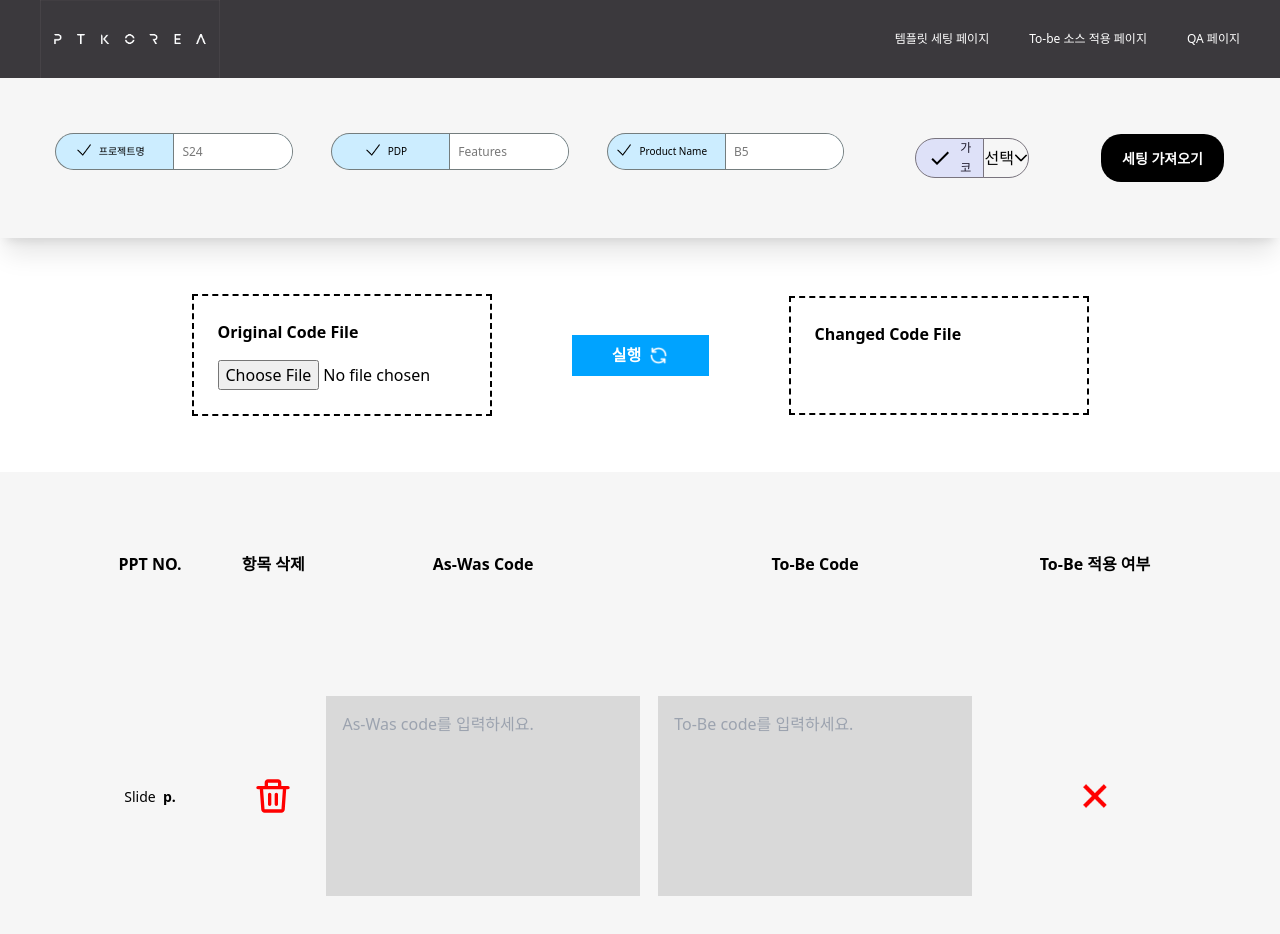
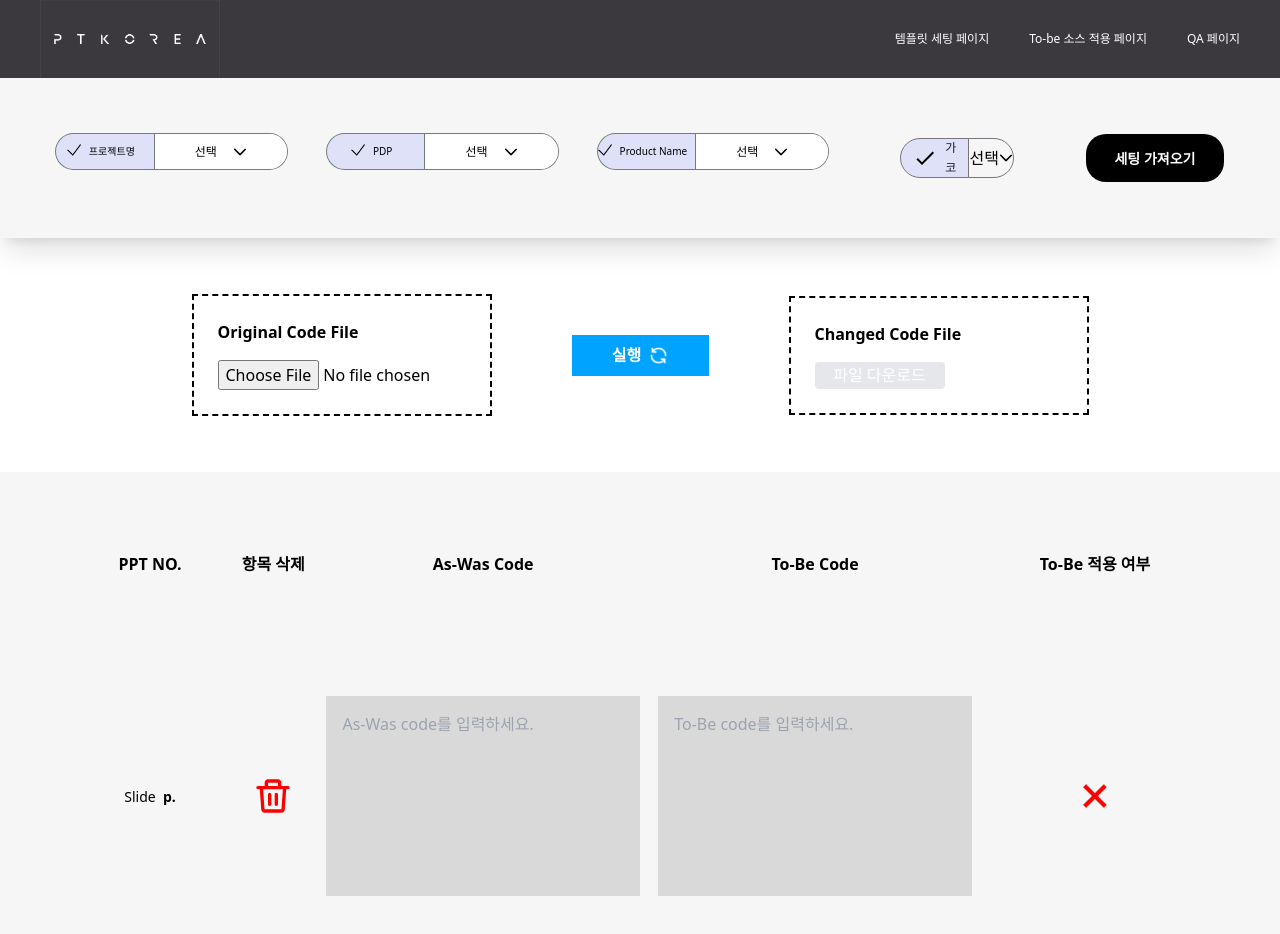
Before and after one commit to haley10309/recoder, a React (Vite) app: page /tobe-applied in a window 1280 px wide. Built offline with nearby package versions, Linux system fonts and the light colour scheme; no server answers.

Commit message:
feat: dropdown componentization

```diff
--- /dev/null
+++ b/src/Components/ToBeApplied/SettingDropdown.jsx
@@ -0,0 +1,98 @@
+import { useState, useEffect } from 'react';
+import axios from "axios";
+import { twMerge } from 'tailwind-merge';
+import { Dropdown } from "primereact/dropdown";
+import Check from '../../assets/check.png'
+
+const divWrapperClasses = {
+    dropdown:
+      'bg-[#DEE1F8] rounded-[20px] ring-1 ring-[#747D7E] flex h-[35px] gap-2 text-[10px] w-full',
+  };
+  const divClasses = {
+    default: 'focus-within:bg-none w-full bg-white focus:outline-none focus:ring-0',
+    'default-font':
+      'font-noto placeholder:text-[#787878] text-[12px] font-normal leading-normal',
+  };
+
+const SettingDropdown = ({
+    _wrapperProps,
+    _divProps,
+    _state,
+    _title,
+    _value,
+    _setValue,
+    _url }) => {
+
+  const [isValidFormat, setIsValidFormat] = useState(true);
+  const [options, setOptions] = useState([]);
+  const [loading, setLoading] = useState(true);
+
+  const handleOptions = (option) => {
+    return (
+      <div className="flex align-items-center">
+        <div>{option.name}</div>
+      </div>
+    );
+  };
+
+  useEffect(() => {
+    const fetchProducts = async () => {
+      try {
+        const response = await axios.get(`http://localhost:5000/${_url}`);
+        setOptions(response.data);
+      } catch (error) {
+        console.error("Error fetching product names:", error);
+      } finally {
+        setLoading(false);
+      }
+    };
+
+    fetchProducts();
+  }, []);
+
+    return (
+      <div
+        {..._wrapperProps}
+        className={twMerge(
+          divWrapperClasses.dropdown,
+          _state ? divWrapperClasses[_state] : "",
+          _wrapperProps?.className,
+        //   isValidFormat ? "" : divWrapperClasses.default,
+          "flex items-center"
+        )}
+        >
+        <div className="flex flex-[0.5] gap-2 justify-center">
+          <img className="w-[14px] h-[12px] align-center" src={Check} alt="check" />
+          {_title && (
+            <div className="flex items-center font-medium">{_title}</div>
+          )}
+        </div>
+        {loading ? (
+          <p>Loading ...</p>
+        ) : (
+          <div
+          {..._divProps}
+            className={twMerge(
+              divClasses.default,
+              divClasses["default-font"],
+              "flex justify-center align-center items-center flex-[0.5] h-full rounded-tr-[20px] rounded-br-[20px] font-medium border-l border-[#747D7E]",
+            _divProps?.className
+            )}
+          >
+            <Dropdown
+              value={options.find((option) => option.name === _value)}
+              options={options}
+              onChange={(e) => _setValue(e.value.name)}
+              optionLabel="name"
+              placeholder="선택"
+              className="px-10 gap-4"
+              filter
+              itemTemplate={handleOptions}
+            />
+          </div>
+        )}
+      </div>
+    );
+}
+
+export default SettingDropdown;
--- a/src/Pages/Qa_Page/Qa_page.jsx
+++ b/src/Pages/Qa_Page/Qa_page.jsx
@@ -1,18 +1,17 @@
 import React, { useState } from "react";
 import "./qa_page.scss";
-import Input_Project from "../../Components/Template_detail_set/Input_Project";
-import Input_pdp from "../../Components/Template_detail_set/Input_pdp";
-import Input_product_name from "../../Components/Template_detail_set/Input_product_name";
 import Input_date from "../../Components/Template_detail_set/Input_date";
 import Country_code from "../../Components/Template_detail_set/Country_code";
 import axios from "axios";
-import CheckIcon from "@mui/icons-material/Check";
 import CloseIcon from "@mui/icons-material/Close";
 import DoneIcon from "@mui/icons-material/Done";
 import { Dropdown } from "primereact/dropdown";
-import dayjs, { Dayjs } from "dayjs";
+import dayjs from "dayjs";
+import SettingDropdown from "../../Components/ToBeApplied/SettingDropdown";
 
 const Qa_page = () => {
+  const [_value, _setValue] = useState("");
+
   const [projectName, setProjectName] = useState("");
   const [PDP, setPDP] = useState("");
   const [productName, setProductName] = useState("");
@@ -21,8 +20,6 @@ const Qa_page = () => {
 
   const [asWasCodes, setAsWasCodes] = useState([]);
   const [toBeCodes, setToBeCodes] = useState([]);
-  const [updatedAsWasCodes, setUpdatedAsWasCodes] = useState([]);
-  const [updatedToBeCodes, setUpdatedToBeCodes] = useState([]);
   const [pptNos, setPptNos] = useState([]);
   const [file, setFile] = useState(null);
   const [fileContent, setFileContent] = useState("");
@@ -177,14 +174,29 @@ const Qa_page = () => {
   return (
     <div className="qa_page">
       <div className="template_detail_box">
-        <Input_Project
-          projectName={projectName}
-          setProjectName={setProjectName}
+        <SettingDropdown
+        _inputProps={{ placeholder: 'S24' }}
+        _title='프로젝트명'
+        _onChange={()=>{}}
+        _value={projectName}
+        _setValue={setProjectName}
+        _url='projects'
         />
-        <Input_pdp PDP={PDP} setPDP={setPDP} />
-        <Input_product_name
-          productName={productName}
-          setProductName={setProductName}
+        <SettingDropdown
+        _inputProps={{ placeholder: 'Feature' }}
+        _title='PDP'
+        _onChange={()=>{}}
+        _value={PDP}
+        _setValue={setPDP}
+        _url='pdps'
+        />
+        <SettingDropdown
+        _inputProps={{ placeholder: 'B5' }}
+        _title='Product Name'
+        _onChange={()=>{}}
+        _value={productName}
+        _setValue={setProductName}
+        _url='products'
         />
         <Input_date createDate={createDate} setCreateDate={setCreateDate} />
         <Country_code
--- a/src/Pages/ToBeApplied/ToBeApplied.jsx
+++ b/src/Pages/ToBeApplied/ToBeApplied.jsx
@@ -1,9 +1,9 @@
 import { useState } from "react";
 import axios from 'axios';
-import BasicInput from "../../Components/ToBeApplied/Input";
 import Process from '../../assets/uim_process.png';
 import BasicTextarea from "../../Components/ToBeApplied/Textarea";
 import Country_code from "../../Components/Template_detail_set/Country_code";
+import SettingDropdown from "../../Components/ToBeApplied/SettingDropdown";
 
 const ToBeApplied = () => {
   const [projectName, setProjectName] = useState('');
@@ -98,36 +98,41 @@ const ToBeApplied = () => {
     // 모든 textareas의 asWasCode와 toBeCode가 비어있지 않은지 확인
     if (originalFile && textareas.every(({ asWasCode, toBeCode }) => asWasCode && toBeCode)) {
       const formData = new FormData();
-      formData.append('file', originalFile);
+      formData.append('file', originalFile); // 원본 파일 추가
 
-      const codePairs = textareas.map(textarea => ({
-        asWasCode: textarea.asWasCode,
-        toBeCode: textarea.toBeCode
-      }));
+      // asWasCode와 toBeCode를 country_code에 따라 업데이트하여 codePairs 생성
+      const codePairs = textareas.map((textarea) => {
+        return {
+          asWasCode: textarea.asWasCode.replace(/\/site\//g, `/${country_code}/`), // asWasCode 업데이트
+          toBeCode: textarea.toBeCode.replace(/\/site\//g, `/${country_code}/`),   // toBeCode 업데이트
+        };
+      });
 
-      formData.append('codePairs', JSON.stringify(codePairs));
+      // codePairs를 formData에 추가
+      formData.append('codePairs', JSON.stringify(codePairs)); // JSON 문자열로 변환하여 추가
 
       try {
-        setIsProcessing(true);
-        const response = await axios.post(`http://localhost:5000/api/process-file`, formData);
+        setIsProcessing(true); // 처리 중 상태 설정
+        const response = await axios.post(`http://localhost:5000/api/process-file`, formData); // API 호출
 
-        const { downloadLink, changeResults } = response.data;
-        setChangeResults(changeResults);
-        handleChangeResults(changeResults);
+        const { downloadLink, changeResults } = response.data; // 응답 데이터 구조 분해 할당
+        setChangeResults(changeResults); // 변경 결과 설정
+        handleChangeResults(changeResults); // 변경 결과 처리 함수 호출
 
         if (downloadLink) {
-          setDownloadLink(response.data.downloadLink);
+          setDownloadLink(downloadLink); // 다운로드 링크 설정
         }
 
       } catch (error) {
-        console.error('Error processing file', error);
+        console.error('Error processing file', error); // 에러 처리
       } finally {
-        setIsProcessing(false);
+        setIsProcessing(false); // 처리 완료 상태 설정
       }
     } else {
-      alert("파일을 선택하고 모든 텍스트 영역에 asWasCode와 toBeCode를 입력하세요.");
+      alert("파일 선택과 asWasCode와 toBeCode를 입력은 필수입니다."); // 경고 메시지
     }
   };
+
 
 
   const handleDownload = async () => {
@@ -159,23 +164,29 @@ const ToBeApplied = () => {
       <div className="bg-white">
         <div className="flex w-full p-14 justify-between gap-10 bg-[#f6f6f6] shadow-xl">
           <div className="flex gap-10">
-            <BasicInput
+            <SettingDropdown
               _inputProps={{ placeholder: 'S24' }}
-              _title={'프로젝트명'}
-              _onChange={handleProjectNameChange}
+              _title='프로젝트명'
+              _onChange={()=>{}}
               _value={projectName}
+              _setValue={setProjectName}
+              _url='projects'
             />
-            <BasicInput
-              _inputProps={{ placeholder: 'Features' }}
-              _title={'PDP'}
-              _onChange={handlePdpChange}
+            <SettingDropdown
+              _inputProps={{ placeholder: 'Feature' }}
+              _title='PDP'
+              _onChange={()=>{}}
               _value={pdp}
+              _setValue={setPdp}
+              _url='pdps'
             />
-            <BasicInput
+            <SettingDropdown
               _inputProps={{ placeholder: 'B5' }}
-              _title={'Product Name'}
-              _onChange={handleProductNameChange}
+              _title='Product Name'
+              _onChange={()=>{}}
               _value={productName}
+              _setValue={setProductName}
+              _url='products'
             />
             <Country_code
               country_code={country_code}
@@ -203,16 +214,14 @@ const ToBeApplied = () => {
           </button>
           <div className="border-dashed border-black border-2 p-6 w-[300px]">
             <h1 className="font-bold pb-4">Changed Code File</h1>
-            {downloadLink ? (
+            {downloadLink === '' ? (
+                <div className="flex justify-center items-center align-center bg-gray-200 w-[130px] h-[27px] text-center text-white rounded">
+                파일 다운로드
+                </div>
+              ) : (
                 <button onClick={handleDownload} className="flex justify-center items-center align-center bg-black w-[130px] h-[27px] text-center text-white rounded">
                 파일 다운로드
                 </button>
-              )
-              :
-              (
-               <div className="flex justify-center items-center align-center bg-[#c9c99] w-[130px] h-[27px] text-center text-white rounded">
-                파일 다운로드
-              </div>
               )
             }
           </div>
@@ -227,7 +236,7 @@ const ToBeApplied = () => {
             <h1 className="w-[18.75%] flex items-center justify-center">To-Be 적용 여부</h1>
           </div>
 
-          {textareas.length > 0 ? (
+          {textareas && textareas.length > 0 ? (
             textareas.map((textarea, index) => (
               <BasicTextarea
               key={index}
@@ -244,7 +253,9 @@ const ToBeApplied = () => {
             />
             ))
           ) : (
+            <div className="flex justify-center">
               <p>코드 쌍이 없습니다.</p>
+            </div>
           )}
         </div>
       </div>
```
Lines whose indentation alone changed are shown as unchanged.
